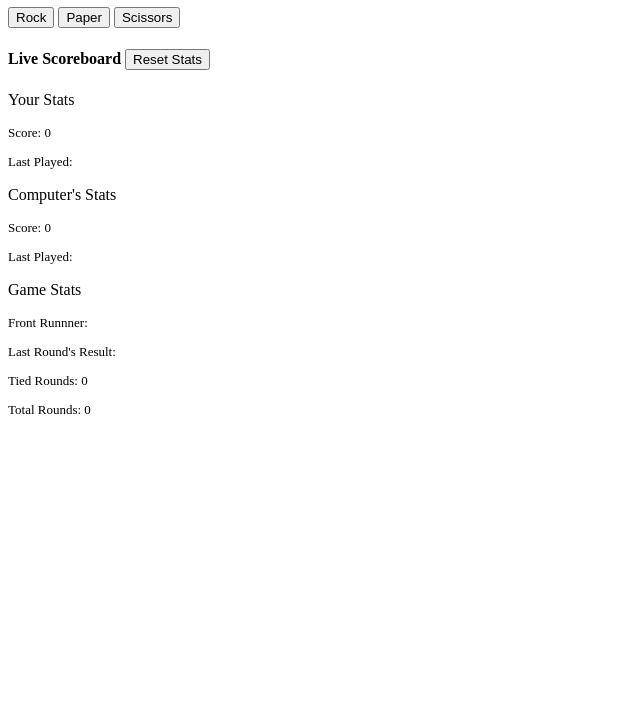
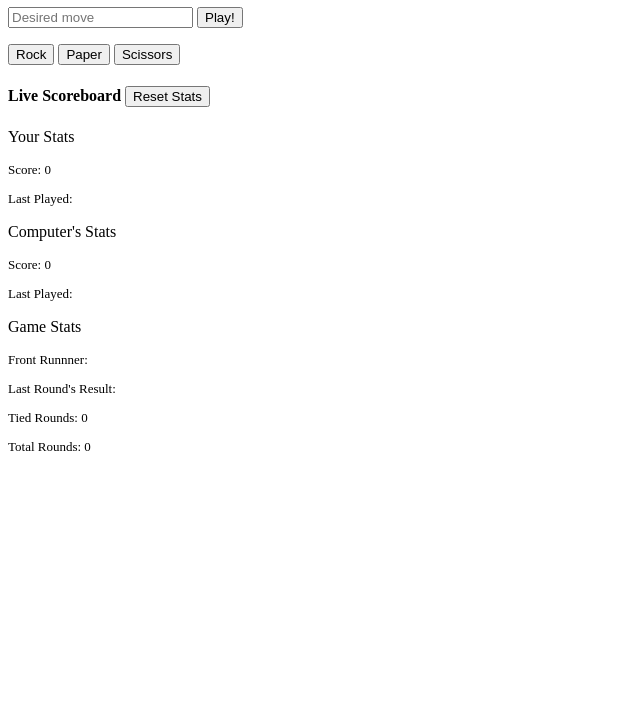
Before and after one commit to Urus-Corsa/Bargainista, a website: page 04-rock-paper-scissors-.html in a window 1280 px wide. Shown: the part 73-800 px from the top of the page, without its empty margins (0-640 px from the left). Drawn offline with Linux system fonts and the light colour scheme.

Commit message:
added an input box with a button for the player to type in the pick

```diff
--- a/04-rock-paper-scissors-.html
+++ b/04-rock-paper-scissors-.html
@@ -10,29 +10,43 @@
   <h1>
     Let's Play Rock Paper Scissors!!
   </h1>
+  <p>
+    <input placeholder="Desired move" class="js-players-move-input"
+      onkeydown="
+        if(event.key === 'Enter'){
+          player.setMove(document.querySelector('.js-players-move-input').value);
+          determineWinner();
+          scoreboard.display();
+        }
+      "
+    >
+    <button
+      onclick="
+        player.setMove(document.querySelector('.js-players-move-input').value);
+        determineWinner();
+        scoreboard.display();
+      "
+    >
+      Play!
+    </button>
+  </p>
   <button onclick="
     player.setMove('rock');
-    result = `You picked ${player.move}, ${determineWinner()}`;
-    console.log(result);
-    // alert(result);
+    determineWinner();
     scoreboard.display();
   ">
     Rock
   </button>
   <button onclick="
     player.setMove('paper');
-    result = `You picked ${player.move}, ${determineWinner()}`;
-    console.log(result);
-    // alert(result);
+    determineWinner();
     scoreboard.display();
   ">
     Paper
   </button>
   <button onclick="
     player.setMove('scissors');
-    result = `You picked ${player.move}, ${determineWinner()}`;
-    console.log(result);
-    // alert(result);
+    determineWinner();
     scoreboard.display();
   ">
     Scissors
@@ -43,7 +57,6 @@
       <button onclick="
         const resetAlert = scoreboard.reset();
         console.log(resetAlert);
-        // alert(resetAlert);
         scoreboard.display();
       ">
         Reset Stats
@@ -91,13 +104,6 @@
         class="js-total-rounds">
       </p>
     </div>
-    <!-- <button onclick="
-      const statsAlert = gameStats.show();
-      console.log(statsAlert);
-      alert(statsAlert);
-    ">
-    Show Stats
-    </button> -->
     <script>
       scoreboard.display();
     </script>
--- a/js-scripts/04-rock-paper-scissors.js
+++ b/js-scripts/04-rock-paper-scissors.js
@@ -5,7 +5,7 @@ const player = {
   */
   move: localStorage.getItem('playerMove') || '',
   setMove(pickedMove){
-    this.move = pickedMove
+    this.move = pickedMove.toLowerCase()
     localStorage.setItem('playerMove', pickedMove);
   },
   score: parseInt(localStorage.getItem('playerScore'), 10) || 0,
@@ -107,7 +107,7 @@ function determineWinner(){
 
   //*destructuring, can only be used if the variable name is the same as object's property name
   let { tiedRounds } = gameStats;
-  let result = `Computer played ${computer.move}.\n`;
+  let result = `You picked ${player.move}, Computer played ${computer.move}.\n`;
   if(player.move === computer.move){
     tiedRounds++;
     gameStats.tiedRounds = tiedRounds;
@@ -159,5 +159,6 @@ function determineWinner(){
     return `An error has occurred in determineWinner()\nPlayer: ${player.move}\nComputer: ${computer.move}`;
   }
   localStorage.setItem('lastRoundResult', gameStats.lastRoundResult);
+  console.log(result);
   return result;
 }
```
